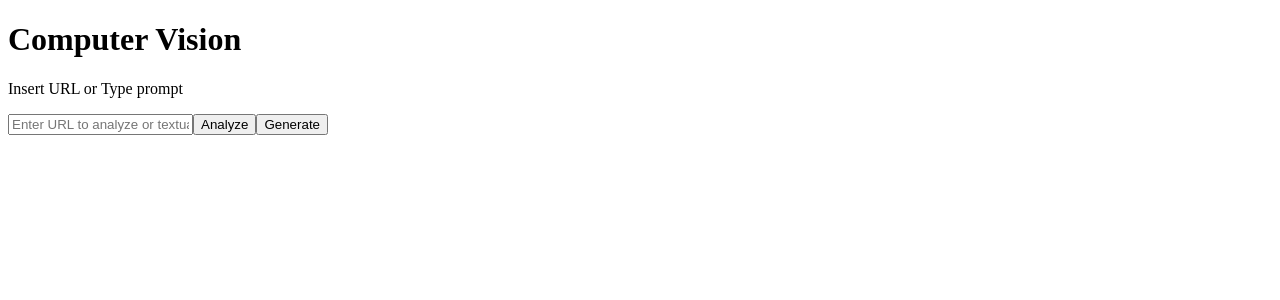
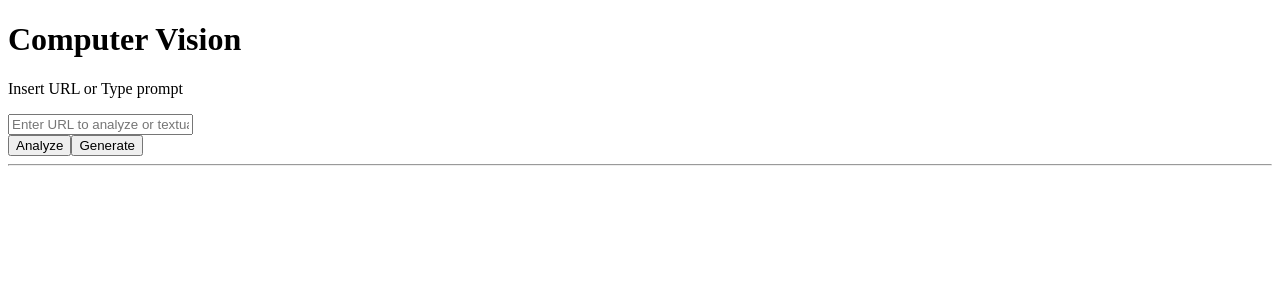
Before and after one commit to renzo01/analyze-and-generate-images-with-Azure-AI, a React (Create React App) app: page / in a window 1280 px wide. Shown: the top 300 px of the page. Built offline with nearby package versions, Linux system fonts and the light colour scheme; the HTML template or start-up script is replaced by a standard one.

Commit message:
execute proyect

```diff
--- a/package.json
+++ b/package.json
@@ -6,8 +6,8 @@
     "@testing-library/jest-dom": "^4.2.4",
     "@testing-library/react": "^9.3.2",
     "@testing-library/user-event": "^7.1.2",
-    "react": "^16.12.0",
-    "react-dom": "^16.12.0",
+    "react": "^16.14.0",
+    "react-dom": "^16.14.0",
     "react-scripts": "3.4.0"
   },
   "scripts": {
--- a/src/App.js
+++ b/src/App.js
@@ -5,8 +5,10 @@ function App() {
     <h1>Computer Vision</h1>
     <p>Insert URL or Type prompt</p>
     <input placeholder='Enter URL to analyze or textual prompt to generate image'></input>
+    <br/>
     <button>Analyze</button>
     <button>Generate</button>
+    <hr/>
   </div>;
 }
 
```
Also changed, not shown: 1 other file (tests, documents, lock files or other folders).
